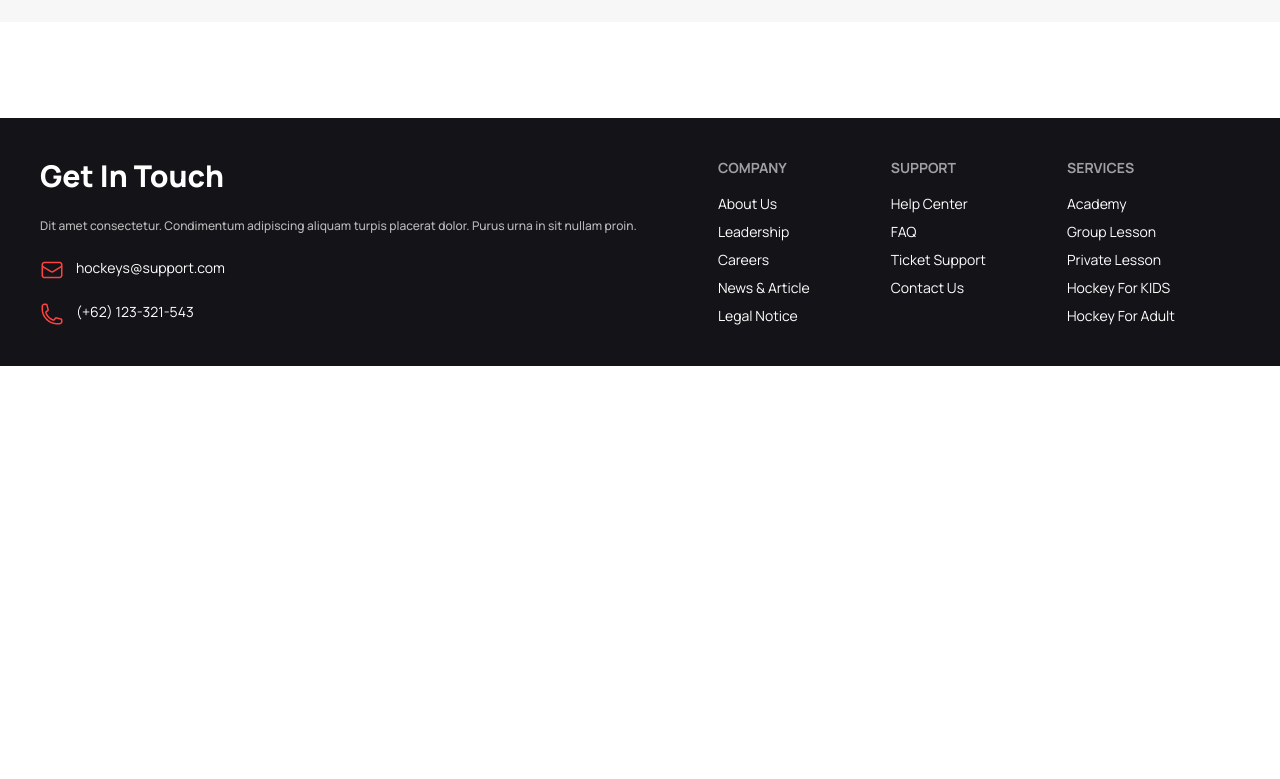
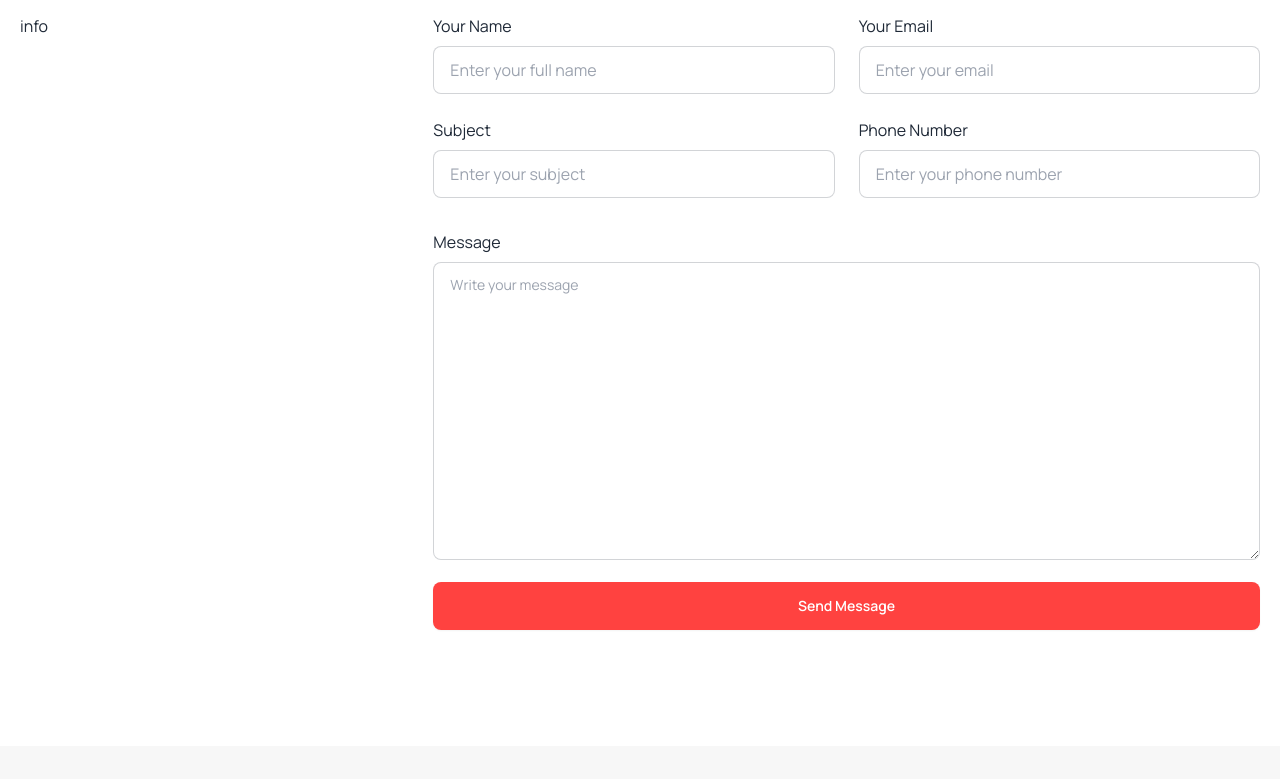
Before and after one commit to FahimTRS/Hocky-a3, a plain HTML site: page index.html in a window 1280 px wide. Shown: the part 4404-5183 px from the top of the page. Before the commit the page ends 4770 px from the top, so only its background shows below. Drawn offline with nearby package versions, Linux system fonts and the light colour scheme.

Commit message:
get touch section form added

```diff
--- a/index.html
+++ b/index.html
@@ -1,3 +1,7 @@
+<!-- previous github repo link: https://github.com/FahimTRS/Hockey-assignment -->
+<!--there was an issue like, Image/image, so ,by youtube lesson, i did some mistake. i had mistakenly ruin the previous repo. thats why , i opened a new repo and copied the code -->
+<!-- I've submit the previous github link in the assignment submit section -->
+
 <!DOCTYPE html>
 <html lang="en" data-theme="light">
   <head>
@@ -454,6 +458,62 @@
         </div>
       </section>
 
+      <!-- get in touch section -->
+      <section class=" my-24">
+        <div class="container mx-auto p-5 ">
+            <h1 class="font-extrabold text-4xl mb-6 text-center">Get In Touch</h1>
+            <p class="text-xl font-medium opacity-70 mb-12 text-center">Dit amet consectetur. Condimentum dignissim adipiscing aliquam turpis placerat dolor. Purus urna in sit nullam proin. </p>
+
+            <div class="grid grid-cols-1 lg:grid-cols-3">
+
+                <div class="lg:col-span-1">info</div>
+
+                <div class="lg:col-span-2">
+
+                    <div class="grid grid-cols-1 lg:grid-cols-2 gap-6 ">
+                        <div class="">
+                            <label for="Your Name">Your Name</label>
+                        <input type="text" placeholder="Enter your full name" class="input input-bordered w-full mt-2"/>
+
+                        </div>
+                        <div>
+                            <label for="">Your Email</label>
+                        <input type="email" placeholder="Enter your email" class="input input-bordered w-full mt-2 " />
+
+                        </div>
+                        <div>
+                            <label for="">Subject</label>
+                        <input type="text" placeholder="Enter your subject" class="input input-bordered w-full mt-2"/>
+
+                        </div>
+                        <div>
+                            <label for="">Phone Number</label>
+                        <input type="text" placeholder="Enter your phone number" class="input input-bordered w-full mt-2"/>
+
+                        </div>
+                        <div class="mt-2 lg:col-span-2">
+                            <label for="">Message</label>
+
+                        <textarea class="textarea textarea-bordered w-full mt-2 " placeholder="Write your message" rows="10"></textarea>
+
+                        </div>
+
+
+
+
+
+
+                    </div>
+                    <button class="btn btn-wide bg-[#FF4240] border-0 rounded-lg text-white w-full mt-4">Send Message</button>
+
+                </div>
+            </div>
+
+        </div>
+
+
+      </section>
+
       <!-- social media -->
       <section class="container mx-auto my-24">
         <div class="text-center bg-[#13131808] py-9">
```
